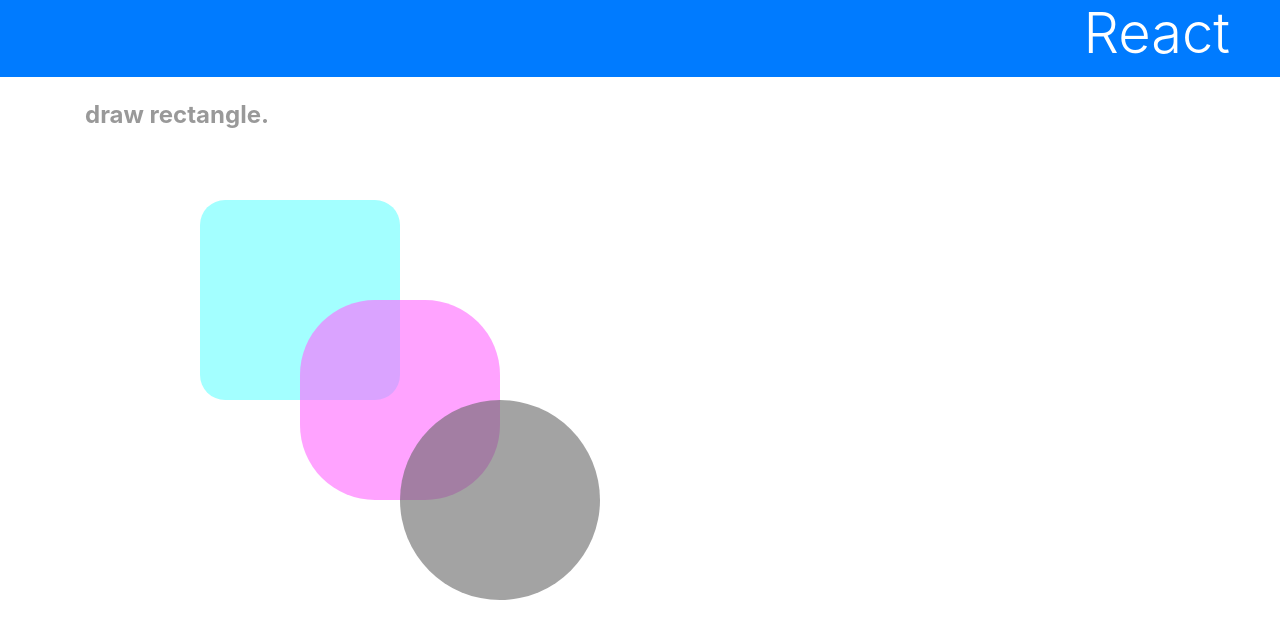
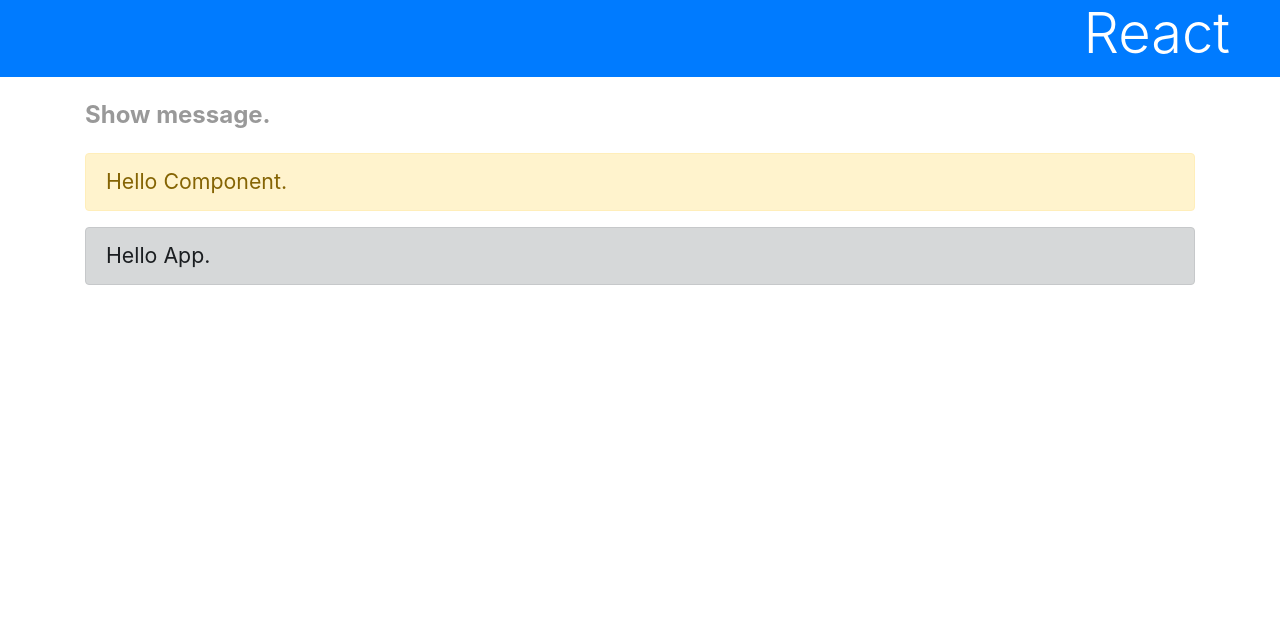
Before and after one commit to shusuke-nakamura/entry-react, a React (Create React App) app in the folder react_app/: page / in a window 1280 px wide. Shown: the top 638 px of the page. Built offline with nearby package versions, Linux system fonts and the light colour scheme.

Commit message:
stateの追加

```diff
--- a/react_app/src/App.js
+++ b/react_app/src/App.js
@@ -5,19 +5,19 @@
 class App extends Component {
 
   constructor(props){
-    super()
-    this.title = props.title
-    this.message = props.message
+    super(props)
+    this.state = {
+      msg: 'Hello Component.'
+    }
   }
 
   render(){
     return  <div>
     <h1 className="bg-primary text-white display-4">React</h1>
     <div className="container">
-      <p className="subtitle">draw rectangle.</p>
-      <Rect x="200" y="200" w="200" h="200" c="#6ff9" r="25" />
-      <Rect x="300" y="300" w="200" h="200" c="#f6f9" r="75" />
-      <Rect x="400" y="400" w="200" h="200" c="#6669" r="100" />
+      <p className="subtitle">Show message.</p>
+      <p className="alert alert-warning">{this.state.msg}</p>
+      <p className="alert alert-dark">{this.props.msg}</p>
     </div>
   </div>
   }
--- a/react_app/src/index.js
+++ b/react_app/src/index.js
@@ -5,7 +5,7 @@
 
 ReactDOM.render(
   <React.StrictMode>
-    <App />
+    <App msg="Hello App." />
   </React.StrictMode>,
   document.getElementById('root')
 )
```
